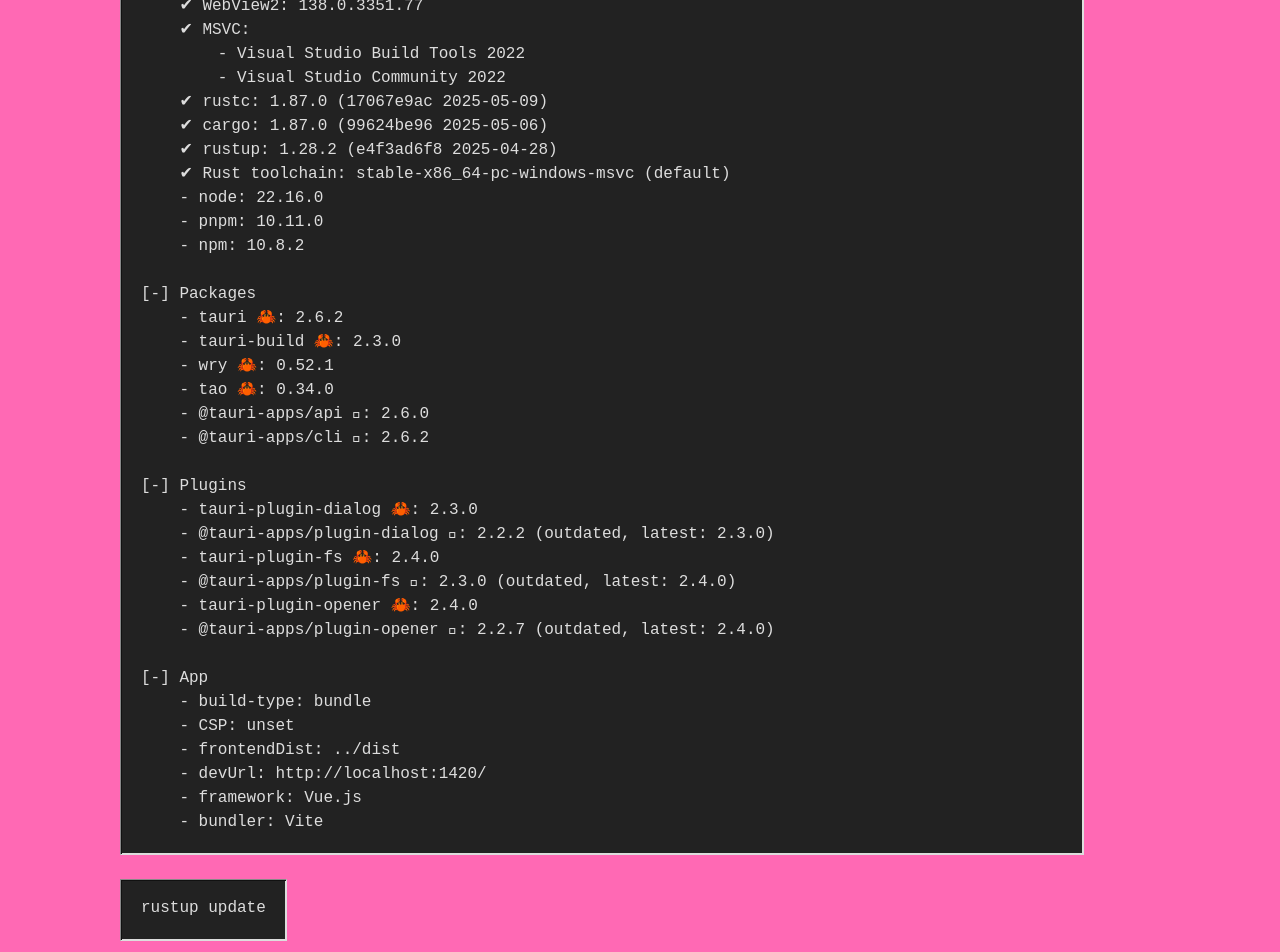
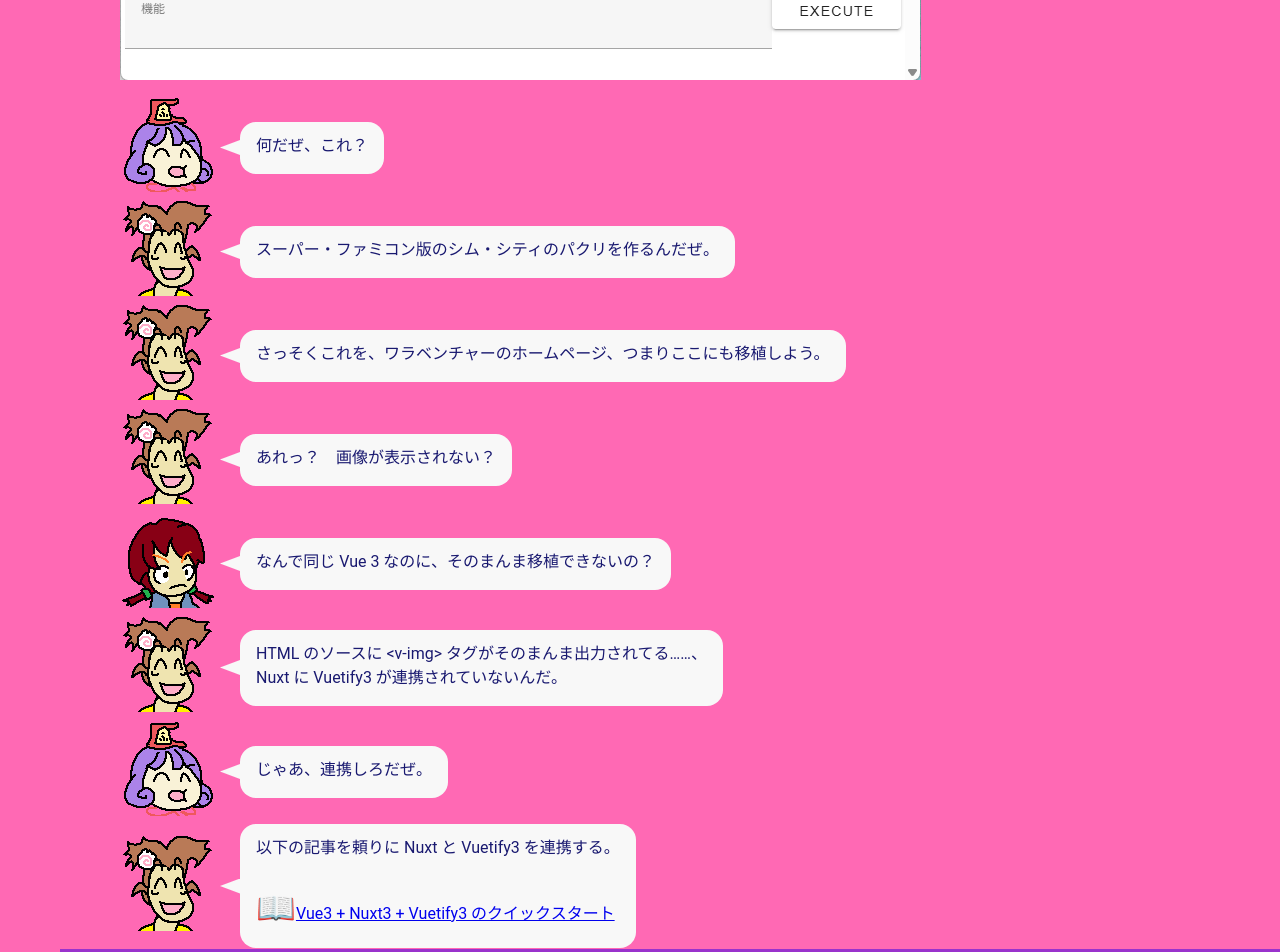
Before and after one commit to muzudho/Warabenture-2025, a Nuxt app: page / in a window 1280 px wide. Shown: the part 2620-3572 px from the top of the page. Built offline with nearby package versions, Linux system fonts and the light colour scheme.

Commit message:
ジャーナル追加。

```diff
--- a/pages/index.vue
+++ b/pages/index.vue
@@ -47,6 +47,93 @@
             <div class="baloon-tail"></div>
             <div class="baloon">
                 勝手にスマホにも対応しようとされるから、デスクトップ画面にピッタリ調整しようとすることはできないんじゃないの？
+            </div>
+        </div>
+        <div class="talk">
+            <div class="face-container">
+                <img src="@/assets/img/202506__character__01--1951-kifuwarabeNoOton-o1o2o0.png" />
+            </div>
+            <div class="baloon-tail"></div>
+            <div class="baloon">
+                次は、さっきのアプリをコピーして、わらシティを作ろう。
+            </div>
+        </div>
+        <a target="_blank" href="/img/journal/202507/202507__warabenture__25--1749-waraCity-o1o0.png">
+            <img class="scr-shot" src="/img/journal/202507/202507__warabenture__25--1749-waraCity-o1o0.png">
+        </a><br/>
+        <div class="talk">
+            <div class="face-container">
+                <img src="@/assets/img/202506__character__01--2013-kifuwarabe-o1o1o0.png" />
+            </div>
+            <div class="baloon-tail"></div>
+            <div class="baloon">
+                何だぜ、これ？
+            </div>
+        </div>
+        <div class="talk">
+            <div class="face-container">
+                <img src="@/assets/img/202506__character__01--1951-kifuwarabeNoOton-o1o2o0.png" />
+            </div>
+            <div class="baloon-tail"></div>
+            <div class="baloon">
+                スーパー・ファミコン版のシム・シティのパクリを作るんだぜ。
+            </div>
+        </div>
+        <div class="talk">
+            <div class="face-container">
+                <img src="@/assets/img/202506__character__01--1951-kifuwarabeNoOton-o1o2o0.png" />
+            </div>
+            <div class="baloon-tail"></div>
+            <div class="baloon">
+                さっそくこれを、ワラベンチャーのホームページ、つまりここにも移植しよう。
+            </div>
+        </div>
+        <div class="talk">
+            <div class="face-container">
+                <img src="@/assets/img/202506__character__01--1951-kifuwarabeNoOton-o1o2o0.png" />
+            </div>
+            <div class="baloon-tail"></div>
+            <div class="baloon">
+                あれっ？　画像が表示されない？
+            </div>
+        </div>
+        <div class="talk">
+            <div class="face-container">
+                <img src="@/assets/img/202506__character__01--2025-hiyoko-o1o1o0.png" />
+            </div>
+            <div class="baloon-tail"></div>
+            <div class="baloon">
+                なんで同じ Vue 3 なのに、そのまんま移植できないの？
+            </div>
+        </div>
+        <div class="talk">
+            <div class="face-container">
+                <img src="@/assets/img/202506__character__01--1951-kifuwarabeNoOton-o1o2o0.png" />
+            </div>
+            <div class="baloon-tail"></div>
+            <div class="baloon">
+                HTML のソースに &ltv-img&gt タグがそのまんま出力されてる……、<br/>
+                Nuxt に Vuetify3 が連携されていないんだ。
+            </div>
+        </div>
+        <div class="talk">
+            <div class="face-container">
+                <img src="@/assets/img/202506__character__01--2013-kifuwarabe-o1o1o0.png" />
+            </div>
+            <div class="baloon-tail"></div>
+            <div class="baloon">
+                じゃあ、連携しろだぜ。
+            </div>
+        </div>
+        <div class="talk">
+            <div class="face-container">
+                <img src="@/assets/img/202506__character__01--1951-kifuwarabeNoOton-o1o2o0.png" />
+            </div>
+            <div class="baloon-tail"></div>
+            <div class="baloon">
+                以下の記事を頼りに Nuxt と Vuetify3 を連携する。<br/>
+                <br/>
+                <span class="font-x2">📖</span><a target="_blank" href="https://note.com/doui_lab/n/n37a67a01981a">Vue3 + Nuxt3 + Vuetify3 のクイックスタート</a>
             </div>
         </div>
     </div>
```
Also changed, not shown: public/img/journal/202507/202507__warabenture__25--1749-waraCity-o1o0.png (added).
